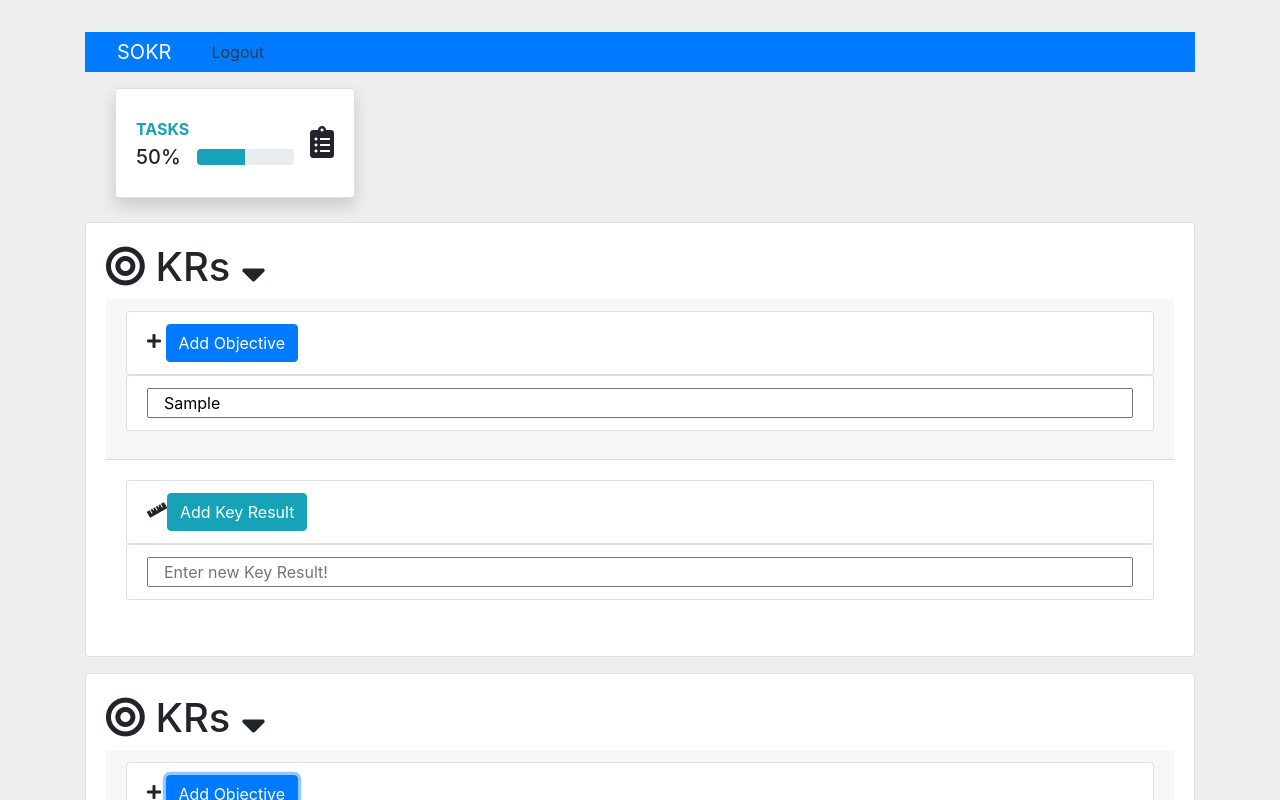
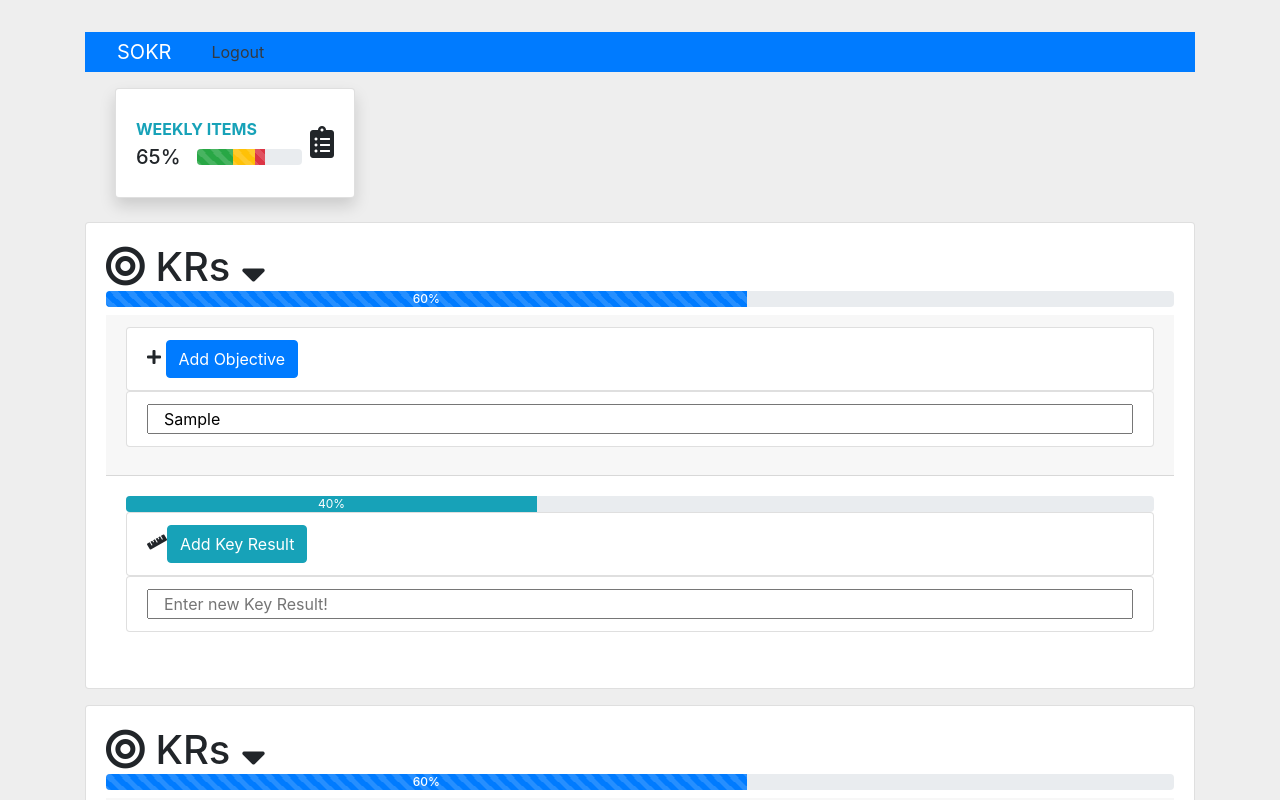
Before and after one commit to alexsjcho/smart-okr-react-redux-app, a React (Create React App) app: page / in a window 1280 px wide. Both pictures are taken after typing "Sample" into the empty fields and a click on the input "Add Objective". Shown: the top 800 px of the page. Built offline with nearby package versions, Linux system fonts and the light colour scheme.

Commit message:
added progressbar component to Objectives and Key Results

```diff
--- a/package.json
+++ b/package.json
@@ -6,6 +6,7 @@
     "bootstrap": "^4.3.1",
     "classnames": "^2.2.6",
     "react": "^16.8.6",
+    "react-bootstrap": "^1.0.0-beta.6",
     "react-dom": "^16.8.6",
     "react-redux": "^6.0.1",
     "react-router-dom": "^5.0.0",
--- a/src/components/App.js
+++ b/src/components/App.js
@@ -1,13 +1,13 @@
 import React, { Component } from "react";
 import "bootstrap/dist/css/bootstrap.min.css";
 
+import "./App.css";
 import AppNavBar from "./layouts/AppNavBar";
 import Objectives from "./objectives/Objectives";
 import Dashboard from "./dashboard/Dashboard";
 import Plans from "./weeklyitems/Plans";
 import Accomplishments from "./weeklyitems/Accomplishments";
 import Challenges from "./weeklyitems/Challenges";
-import "./App.css";
 
 class App extends Component {
   render() {
--- a/src/components/dashboard/Dashboard.js
+++ b/src/components/dashboard/Dashboard.js
@@ -1,8 +1,8 @@
 import React, { Component } from "react";
-import TasksProgressBar from "./TasksProgressBar";
+import WeeklyItemsProgressBar from "./WeeklyItemsProgressBar";
 
 export default class Dashboard extends Component {
   render() {
-    return <TasksProgressBar />;
+    return <WeeklyItemsProgressBar />;
   }
 }
--- a/src/components/dashboard/TasksProgressBar.js
+++ b/src/components/dashboard/WeeklyItemsProgressBar.js
@@ -1,6 +1,7 @@
 import React, { Component } from "react";
+import ProgressBar from "react-bootstrap/ProgressBar";
 
-class TasksProgressBar extends Component {
+class WeeklyItemsProgressBar extends Component {
   render() {
     return (
       <div className="col-xl-3 col-md-6 mb-4">
@@ -9,24 +10,39 @@ class TasksProgressBar extends Component {
             <div className="row no-gutters align-items-center">
               <div className="col mr-2">
                 <div className="text-xs font-weight-bold text-info text-uppercase mb-1">
-                  Tasks
+                  Weekly Items
                 </div>
                 <div className="row no-gutters align-items-center">
                   <div className="col-auto">
                     <div
                       className="h5 mb-0 mr-3 "
                       style={{ fontWeight: "bold-text-gray-800" }}>
-                      50%
+                      65%
                     </div>
                   </div>
                   <div className="col">
-                    <div className="progress progress-sm mr-2">
-                      <div
-                        className="progress-bar bg-info"
-                        role="progressbar"
-                        style={{ width: "50%" }}
+                    <ProgressBar>
+                      <ProgressBar
+                        animated
+                        striped
+                        variant="success"
+                        now={35}
+                        key={1}
                       />
-                    </div>
+                      <ProgressBar
+                        animated
+                        variant="warning"
+                        now={20}
+                        key={2}
+                      />
+                      <ProgressBar
+                        animated
+                        striped
+                        variant="danger"
+                        now={10}
+                        key={3}
+                      />
+                    </ProgressBar>
                   </div>
                 </div>
               </div>
@@ -41,4 +57,4 @@ class TasksProgressBar extends Component {
   }
 }
 
-export default TasksProgressBar;
+export default WeeklyItemsProgressBar;
--- /dev/null
+++ b/src/components/keyresults/KeyResultProgressBar.js
@@ -0,0 +1,18 @@
+import React from "react";
+import ProgressBar from "react-bootstrap/ProgressBar";
+
+const KeyResultProgressBar = () => {
+  const now = 40;
+  return (
+    <div>
+      <ProgressBar
+        //   striped animated property only when attached with a tool
+        variant="info"
+        now={now}
+        label={`${now}%`}
+      />
+    </div>
+  );
+};
+
+export default KeyResultProgressBar;
--- a/src/components/keyresults/KeyResults.js
+++ b/src/components/keyresults/KeyResults.js
@@ -2,6 +2,7 @@ import React, { Component, Fragment } from "react";
 import uuid from "uuid";
 
 import TextInputGroup from "../shared/TextInputGroup";
+import KeyResultProgressBar from "./KeyResultProgressBar";
 
 class KeyResults extends Component {
   state = {
@@ -14,7 +15,8 @@ class KeyResults extends Component {
     return (
       <Fragment>
         {keyResults.map(keyResult => (
-          <div key={uuid()} className="card-body">
+          <div striped animated key={uuid()} className="card-body">
+            <KeyResultProgressBar />
             <form>
               <ul className="list-group">
                 <li className="list-group-item">
@@ -38,6 +40,7 @@ class KeyResults extends Component {
           </div>
         ))}
         <div className="card-body">
+          <KeyResultProgressBar />
           <form onSubmit={onSubmit}>
             <ul className="list-group">
               <li className="list-group-item">
--- /dev/null
+++ b/src/components/objectives/ObjectiveProgressBar.js
@@ -0,0 +1,19 @@
+import React from "react";
+import ProgressBar from "react-bootstrap/ProgressBar";
+
+const ObjectiveProgressBar = () => {
+  const now = 60;
+  return (
+    <div>
+      <ProgressBar
+        animated
+        striped
+        variant="primary"
+        now={now}
+        label={`${now}%`}
+      />
+    </div>
+  );
+};
+
+export default ObjectiveProgressBar;
--- a/src/components/objectives/Objectives.js
+++ b/src/components/objectives/Objectives.js
@@ -5,8 +5,8 @@ import uuid from "uuid";
 
 import TextInputGroup from "../shared/TextInputGroup";
 import KeyResults from "../keyresults/KeyResults";
-
 import { setObjective, setKeyResult } from "../../actions/objectives.js";
+import ObjectiveProgressBar from "./ObjectiveProgressBar";
 
 const mapStateToProps = ({ objectives: { objective, objectivesList } }) => ({
   objective,
@@ -65,6 +65,7 @@ class Objectives extends Component {
             <h1>
               <i className="fas fa-bullseye" /> KRs{" "}
               <i className="fas fa-sort-down" />
+              <ObjectiveProgressBar />
             </h1>
 
             <div className="card-header">
@@ -103,6 +104,7 @@ class Objectives extends Component {
           <h1>
             <i className="fas fa-bullseye" /> KRs{" "}
             <i className="fas fa-sort-down" />
+            <ObjectiveProgressBar />
           </h1>
           <div className="card-header">
             <form onSubmit={this.onSubmit}>
```
Also changed, not shown: 1 other file (tests, documents, lock files or other folders).
